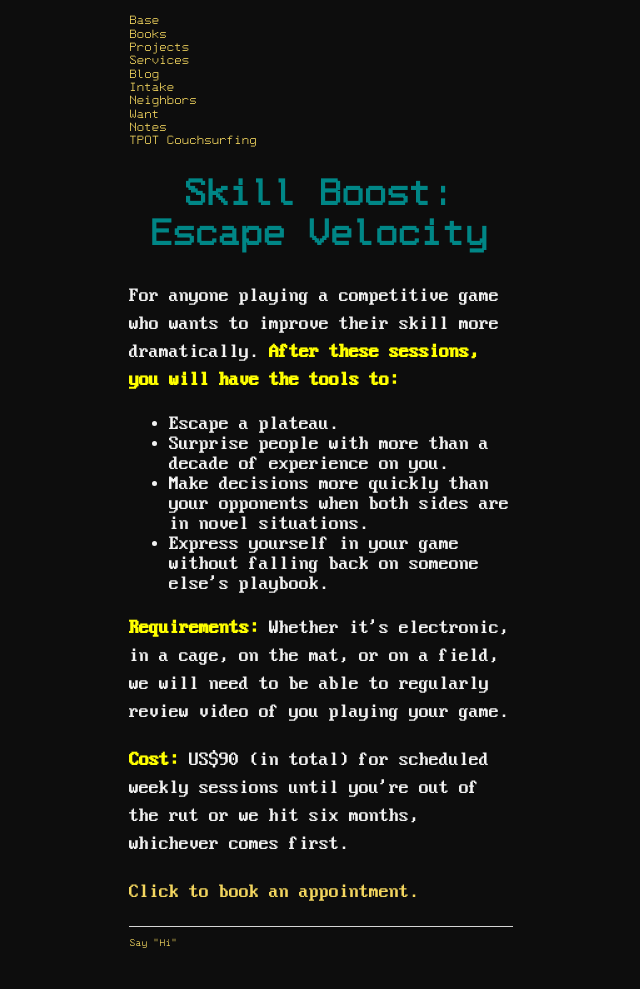
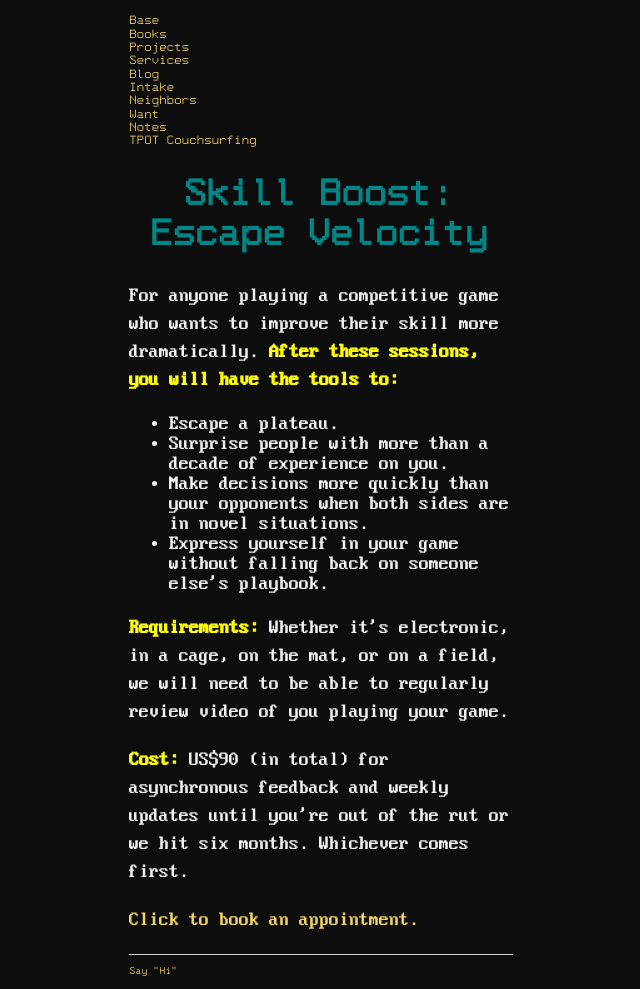
Before and after one commit to ray-dorai/ray-dorai.github.io, a Jekyll site: the page built from services.html, in a window 1280 px wide. Shown: the whole page, without its empty margins (319-959 px from the left). Built offline with Jekyll 4.4.1, drawn with Linux system fonts in a browser that asks for light colours; before the commit the page ends 961 px from its top, so only the background shows below that.

Commit message:
Update services.html

```diff
--- a/services.html
+++ b/services.html
@@ -14,5 +14,5 @@
 </ul>
 
 <p> <b style="color:yellow;">Requirements:</b> Whether it's electronic, in a cage, on the mat, or on a field, we will need to be able to regularly review video of you playing your game.</p>
-<p><b style="color:yellow;">Cost:</b> US$90 (in total) for scheduled weekly sessions until you're out of the rut or we hit six months, whichever comes first.</p>
+<p><b style="color:yellow;">Cost:</b> US$90 (in total) for asynchronous feedback and weekly updates until you're out of the rut or we hit six months. Whichever comes first.</p>
 <p><a href="https://cal.com/forshaper/skill-boost-escape-velocity">Click to book an appointment.</a></p>
```
